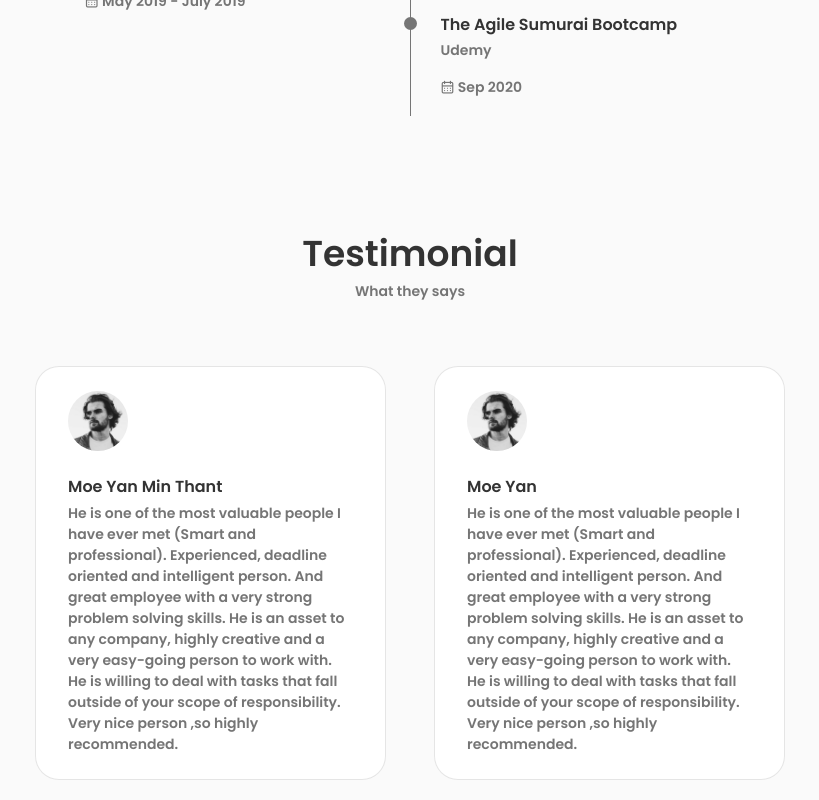
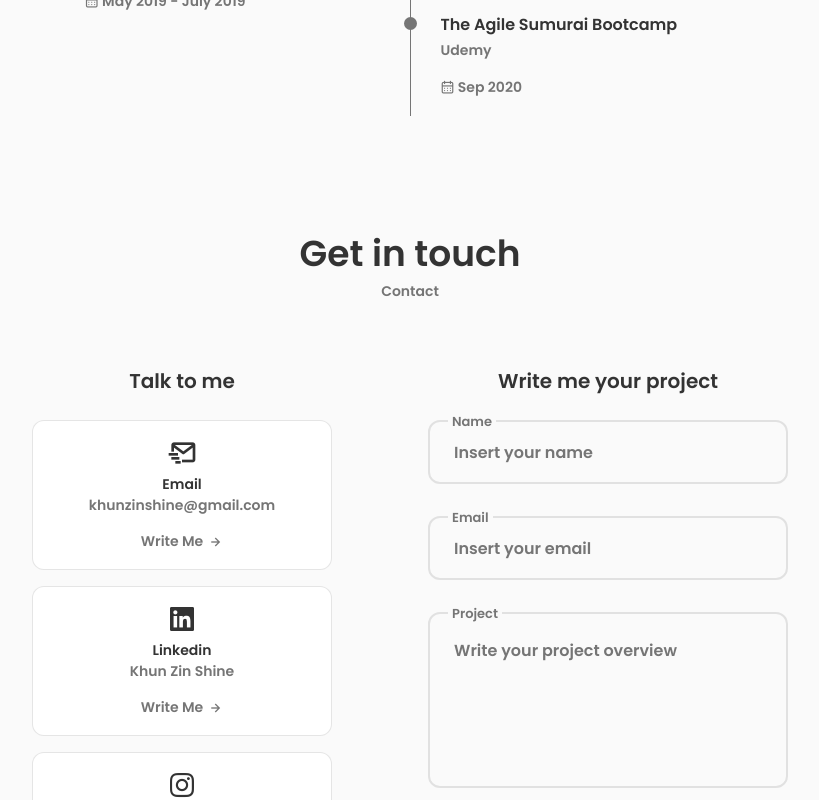
Before and after one commit to khunzinshine/khunzinshine.onrender, a React (Create React App) app: page / in a window 1280 px wide. Shown: the part 3420-4220 px from the top of the page, without its empty margins (230-1049 px from the left). Built offline with nearby package versions, Linux system fonts and the light colour scheme.

Commit message:
Disabled testimonial section

```diff
--- a/src/App.js
+++ b/src/App.js
@@ -7,7 +7,6 @@ import Home from './components/home/Home';
 import Qualification from './components/qualification/Qualification';
 import Services from './components/services/Services';
 import Skills from './components/skills/Skills';
-import Testimonial from './components/testimonial/testimonial';
 
 function App() {
   return (
@@ -19,7 +18,7 @@ function App() {
         <Skills />
         <Services />
         <Qualification />
-        <Testimonial />
+        {/* <Testimonial /> */}
         <Contact />
       </main>
     </>
```
